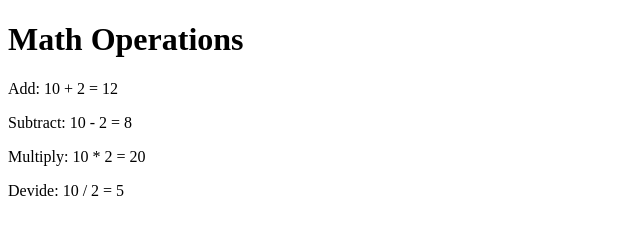
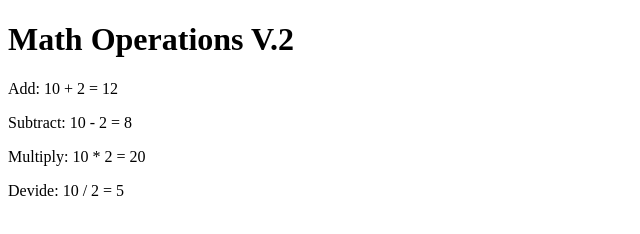
Before and after one commit to akkewacheiei/cicd-starter, a website: page index.html in a window 1280 px wide. Shown: the full height of the page, 0-640 px from the left. Drawn offline with Linux system fonts and the light colour scheme.

Commit message:
update v.2

```diff
--- a/index.html
+++ b/index.html
@@ -6,7 +6,7 @@
     <title>Math Test</title>
 </head>
 <body>
-    <h1>Math Operations</h1>
+    <h1>Math Operations V.2</h1>
     <p id="result"></p>
 
     <script type="module">
```
